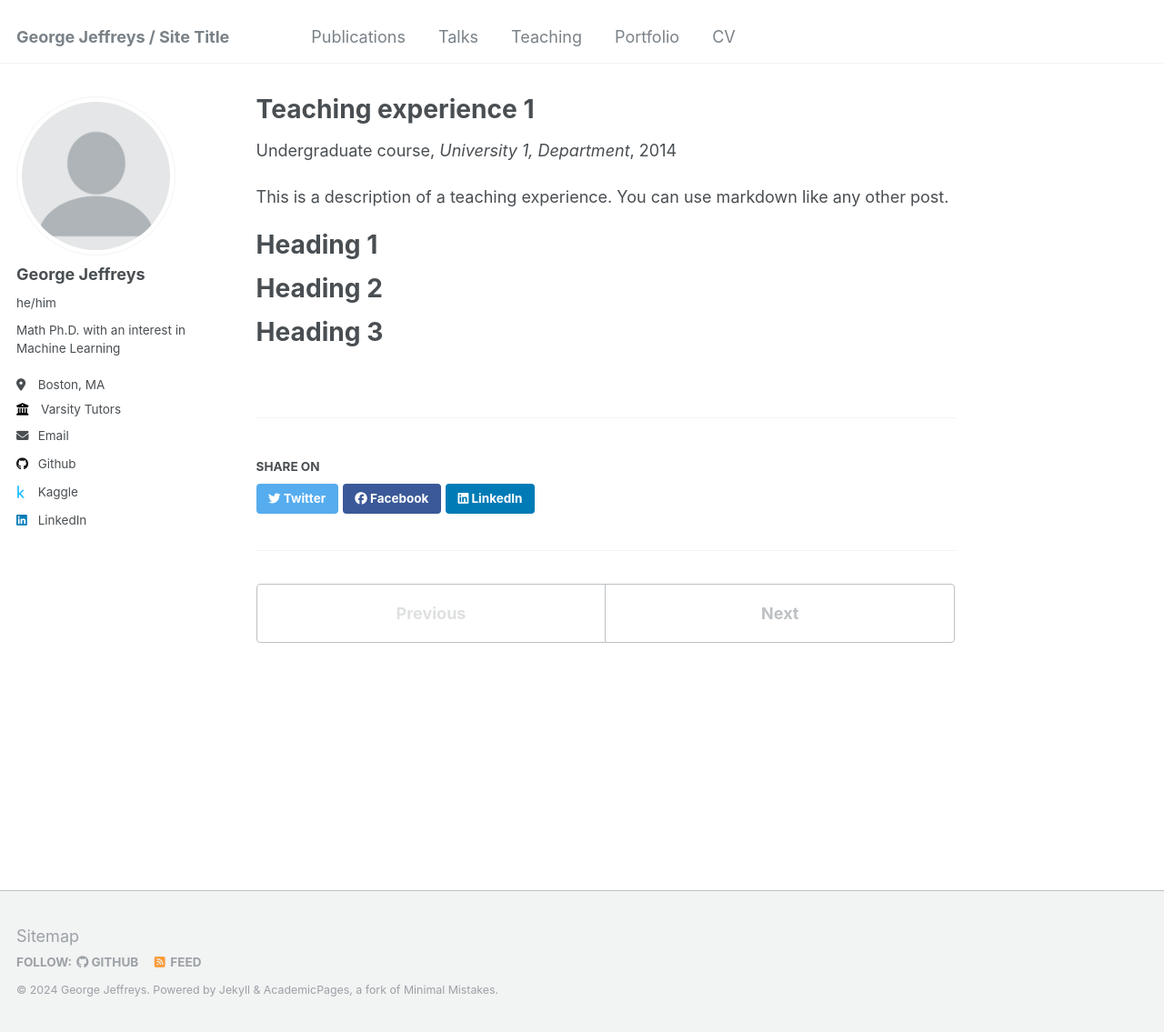
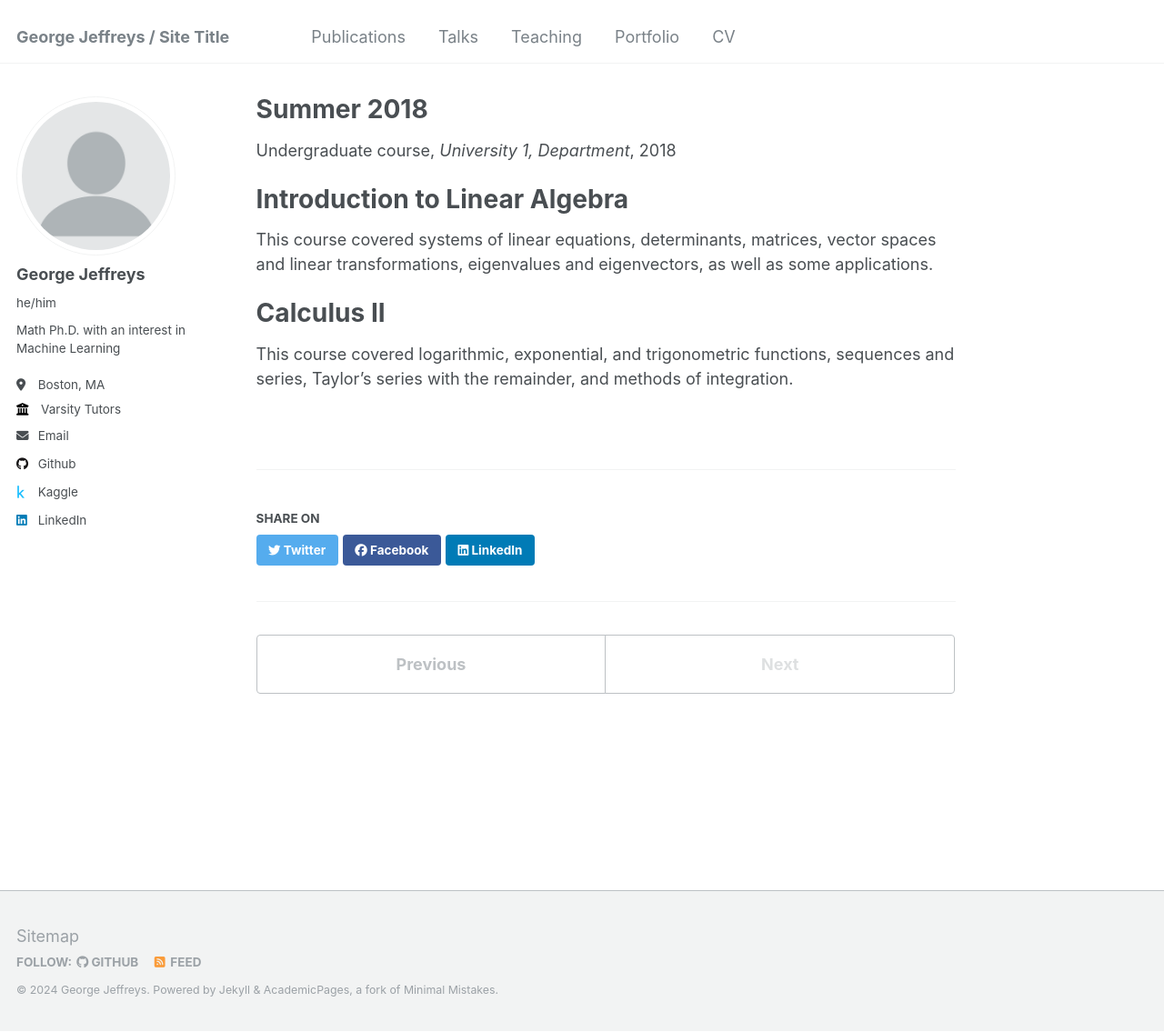
Before and after one commit to G-Jeffreys/G-Jeffreys.github.io, a Jekyll site: the page built from _teaching/2014-spring-teaching-1.md, in a window 1280 px wide and 1135 px high. Shown: the whole window at 91% size. Built offline with Jekyll 4.4.1, drawn with Linux system fonts in a browser that asks for light colours.

Commit message:
Update 2014-spring-teaching-1.md

```diff
--- a/_teaching/2014-spring-teaching-1.md
+++ b/_teaching/2014-spring-teaching-1.md
@@ -1,20 +1,19 @@
 ---
-title: "Teaching experience 1"
+title: "Summer 2018"
 collection: teaching
 type: "Undergraduate course"
 permalink: /teaching/2014-spring-teaching-1
 venue: "University 1, Department"
-date: 2014-01-01
-location: "City, Country"
+date: 2018-06-01
+location: "Boston, MA"
 ---
 
-This is a description of a teaching experience. You can use markdown like any other post.
+Introduction to Linear Algebra
+======
+This course covered systems of linear equations, determinants, matrices, vector spaces and
+linear transformations, eigenvalues and eigenvectors, as well as some applications.
 
-Heading 1
+Calculus II
 ======
-
-Heading 2
-======
-
-Heading 3
-======
+This course covered logarithmic, exponential, and trigonometric functions, sequences and series, Taylor’s series
+with the remainder, and methods of integration.
```
